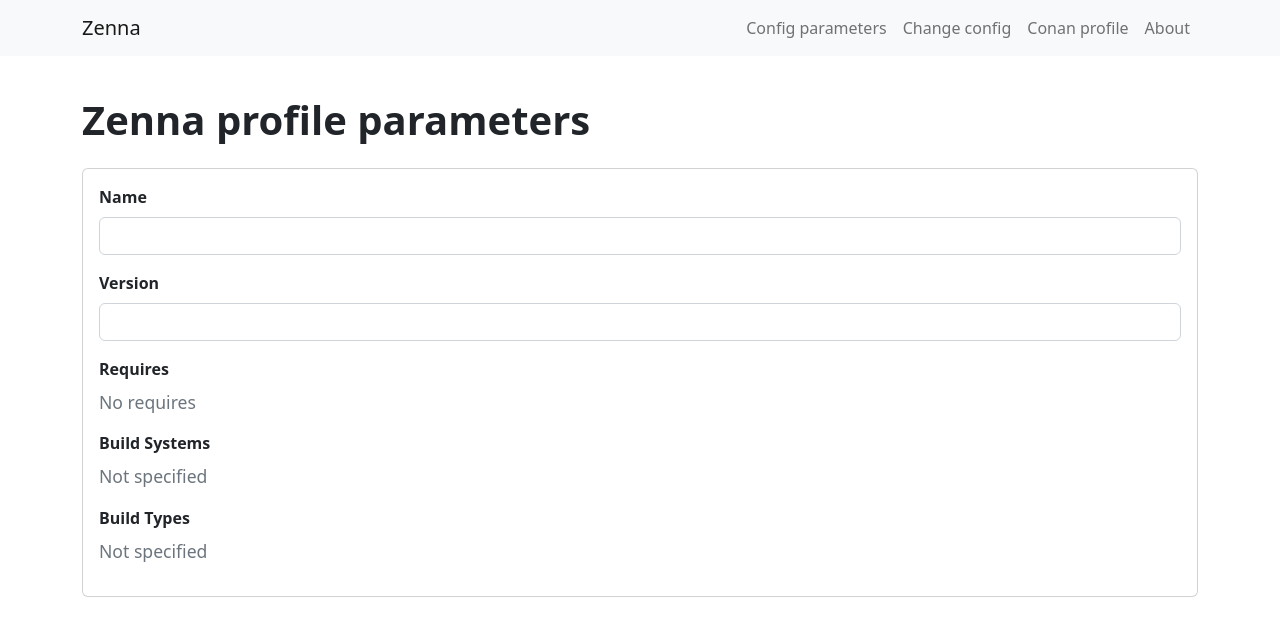
After one commit to Bob-Jacka/Zenna, a Flask app: template core/UI/templates/parameters_page.html in a window 1280 px wide. The commit adds this page. Shown: the top 636 px of the page. Run offline with Flask 3, Linux system fonts and the light colour scheme; the template is opened without the code that fills it, so the values that code supplies are empty; parts of the project's set-up code (start-up, migrations or seed data) failed here and were passed over.

Commit message:
Add change zenna profile, refactor

```diff
--- a/App.py
+++ b/App.py
@@ -35,6 +35,7 @@ if __name__ == '__main__':
         else:
             raise Exception(f'Unknown ui parameter - {cli_param}')
     else:
+        print('No valid flags to run in')
         print_help()
 
 print('Bye')  # be polite with user and say goodbye to him
--- a/Constants.py
+++ b/Constants.py
@@ -3,7 +3,7 @@ from enum import Enum
 from pathlib import Path
 from typing import Final
 
-UTIL_VERSIONS: Final[str] = '0.1.3'
+UTIL_VERSIONS: Final[str] = '0.2.3'
 
 STATIC_CONAN_NAME: Final[str] = 'conan'
 STATIC_Zenna_NAME: Final[str] = 'config'
--- a/core/UI/Frontend.py
+++ b/core/UI/Frontend.py
@@ -3,6 +3,7 @@ Zenna frontend
 """
 
 import abc
+from abc import ABC
 from os.path import exists
 
 from flask import (
@@ -19,6 +20,7 @@ from Constants import (
 )
 from core.BotLogger import BotLogger
 from core.UI.Backend import Backend
+from core.entities.profiles.Zenna_profile import Zenna_profile
 from core.util.Utiltilies import (
     str_user_input,
     int_user_input
@@ -27,13 +29,14 @@ from core.util.Wrappers import (
     log
 )
 
+_backend: Backend = Backend()  # Global backend object to interact with logic
 
-class IInterface:
+
+class IInterface(ABC):
     """
     Abstract interface class
     """
     _frontend_local_logger = BotLogger()  # local frontend logger
-    _backend: Backend = Backend()  # backend object to interact with logic
 
     @abc.abstractmethod
     def run_app(self):
@@ -48,32 +51,85 @@ class Web_interface(IInterface):
 
     @log
     def run_app(self):
+        _backend.check_zenna_file()
         self.__web_interface.run()
-        self._backend.check_zenna_file()
 
+    @staticmethod
     @__web_interface.route('/', methods=['GET'])
-    def home_page(self=None):
-        path_to_conan_file: str = OUTER_PATH + STATIC_ZENNA_FILE_NAME
-        if not exists(path_to_conan_file):
+    def home_page():
+        path_to_zenna_file: str = OUTER_PATH + STATIC_ZENNA_FILE_NAME
+        if not exists(path_to_zenna_file):
             return redirect(url_for('start_page'))
-        return render_template('home.html')
+        return render_template('home_page.html')
 
-    @__web_interface.route('/about', methods=['GET'])
-    def about_page(self=None):
-        return render_template('about.html')
+    @staticmethod
+    @__web_interface.route('/about_page', methods=['GET'])
+    def about_page():
+        return render_template('about_page.html')
 
-    @__web_interface.route('/start_page', methods=['GET'])
-    def start_page(self=None):
-        data = request.data
+    @staticmethod
+    @__web_interface.route('/start_page', methods=['GET', 'POST'])
+    def start_page():
+        if request.method == 'POST':
+            name = request.form.get('name')
+            version = request.form['version']
+            requires = request.form.getlist('requires[]')
+            build_systems = request.form.getlist('build_systems[]')
+            build_types = request.form.getlist('build_types[]')
+
+            new_profile = Zenna_profile()
+            new_profile.init_profile_with_data('', name, version, build_types, build_systems, requires)
+
+            zenna_profile_ptr = _backend.get_zenna_profile()
+            zenna_profile_ptr.swap(new_profile)  # swap existing profile with new
+            zenna_profile_ptr.save_profile()
+            return redirect(url_for('home_page'))
         return render_template('start_page.html')
 
-    @__web_interface.route('/parameters', methods=['GET'])
-    def see_parameters_page(self=None):
+    @staticmethod
+    @__web_interface.route('/parameters_page', methods=['GET'])
+    def see_parameters_page():
         """
-        Page with conan parameters
+        Page with zenna parameters
         :return: None
         """
-        return render_template('parameters.html')
+        zenna_profile = _backend.get_zenna_profile()
+        if zenna_profile is None:
+            return redirect(url_for('start_page'))
+        return render_template('parameters_page.html', parameters=zenna_profile)
+
+    @staticmethod
+    @__web_interface.route('/change_config_page', methods=['GET', 'POST'])
+    def change_config_page():
+        zenna_profile_ptr = _backend.get_zenna_profile()
+        if zenna_profile_ptr is None:
+            return redirect(url_for('start_page'))
+        if request.method == 'POST':
+            name = request.form.get('name')
+            version = request.form['version']
+            requires = request.form.getlist('requires[]')
+            build_systems = request.form.getlist('build_systems[]')
+            build_types = request.form.getlist('build_types[]')
+
+            new_profile = Zenna_profile()
+            new_profile.init_profile_with_data('', name, version, build_types, build_systems, requires)
+
+            zenna_profile_ptr = _backend.get_zenna_profile()
+            zenna_profile_ptr.swap(new_profile)
+            zenna_profile_ptr.save_profile()
+            return redirect(url_for('home_page'))
+        return render_template('change_config_page.html', parameters=zenna_profile_ptr)
+
+    @staticmethod
+    @__web_interface.route('/conan_profile_page', methods=['GET'])
+    def see_conan_profile_page():
+        """
+        Page for preview conan profile
+        """
+        zenna_profile_ptr = _backend.get_zenna_profile()
+        if zenna_profile_ptr is None:
+            return redirect(url_for('start_page'))
+        return render_template('conan_profile_page.html')
 
 
 class Console_interface(IInterface):
@@ -112,24 +168,25 @@ class Console_interface(IInterface):
                             break
                         else:
                             continue
-                    self._backend.add_dependencies(dep_name, dep_version)
+                    _backend.add_dependencies(dep_name, dep_version)
 
                 case 2:
                     self._frontend_local_logger.log('User choose remove dependency')
                     while True:
                         print('Write dependency name to remove:')
                         dep_to_rm = str_user_input(True)
-                        self._backend.remove_dependencies(dep_to_rm)
+                        _backend.remove_dependencies(dep_to_rm)
 
                 case 3:
                     self._frontend_local_logger.log('User choose update dependency')
-                    self._backend.update_dependencies()  # update conan state
+                    _backend.update_dependencies()  # update conan state
 
                 case 4:
-                    deps: dict = self._backend.get_dependencies()
+                    deps: dict = _backend.get_dependencies()
                     if len(deps) > 0:
                         for depend_name, dep_ver in deps.items():
-                            print(f'Dependency name: {depend_name} ', f'with version {dep_ver}' if dep_ver != '' else '')
+                            print(f'Dependency name: {depend_name} ',
+                                  f'with version {dep_ver}' if dep_ver != '' else '')
                     else:
                         print('No dependencies found in config')
 
@@ -138,7 +195,7 @@ class Console_interface(IInterface):
 
     @log
     def run_app(self):
-        self._backend.check_zenna_file()
+        _backend.check_zenna_file()
         while True:
             print()  # just new line symbol
             print('Choose action by its number:')
@@ -149,7 +206,7 @@ class Console_interface(IInterface):
             match user_choice:
                 case 0:
                     self._frontend_local_logger.log('User choose compile conan file')
-                    self._backend.compile_conan_file()
+                    _backend.compile_conan_file()
                 case 1:
                     self.dep_menu()
                 case 2:
--- a/core/UI/templates/about.html
+++ /dev/null
@@ -1,6 +0,0 @@
-{% extends 'base.html' %}
-{% block title %}About{% endblock %}
-
-{% block content %}
-
-{% endblock %}
--- a/core/UI/templates/actions.html
+++ b/core/UI/templates/about_page.html
@@ -1,8 +1,8 @@
 {% extends 'base.html' %}
-{% block title %}Actions{% endblock %}
+{% block title %}About{% endblock %}
 
 {% block content %}
 
-<h1>Actions page</h1>
+<h1>Zenna</h1>
 
 {% endblock %}
--- a/core/UI/templates/base.html
+++ b/core/UI/templates/base.html
@@ -24,11 +24,19 @@
              id="navbarNav">
             <ul class="navbar-nav">
                 <li class="nav-item">
-                    <a class="nav-link" href="/parameters">Все параметры</a>
+                    <a class="nav-link" href="/parameters_page">Config parameters</a>
                 </li>
 
                 <li class="nav-item">
-                    <a class="nav-link" href="/about">Об утилите</a>
+                    <a class="nav-link" href="/change_config_page">Change config</a>
+                </li>
+
+                <li class="nav-item">
+                    <a class="nav-link" href="/conan_profile_page">Conan profile</a>
+                </li>
+
+                <li class="nav-item">
+                    <a class="nav-link" href="/about_page">About</a>
                 </li>
             </ul>
         </div>
--- a/core/UI/templates/parameters.html
+++ /dev/null
@@ -1,6 +0,0 @@
-{% extends 'base.html' %}
-{% block title %}Conan parameters{% endblock %}
-
-{% block content %}
-
-{% endblock %}
--- /dev/null
+++ b/core/UI/templates/parameters_page.html
@@ -0,0 +1,68 @@
+{% extends 'base.html' %}
+{% block title %}Conan parameters{% endblock %}
+
+{% block content %}
+<h1>Zenna profile parameters</h1>
+
+<div class="card mt-4">
+    <div class="card-body">
+        <form>
+            <!-- Name -->
+            <div class="mb-3">
+                <label for="packageName" class="form-label fw-bold">Name</label>
+                <input type="text" class="form-control" id="packageName"
+                       value="{{ parameters.profile_name if parameters else '' }}" readonly>
+            </div>
+
+            <!-- Version -->
+            <div class="mb-3">
+                <label for="packageVersion" class="form-label fw-bold">Version</label>
+                <input type="text" class="form-control" id="packageVersion"
+                       value="{{ parameters.profile_version if parameters else '' }}" readonly>
+            </div>
+
+            <!-- Requires -->
+            <div class="mb-3">
+                <label class="form-label fw-bold">Requires</label>
+                {% if parameters and parameters.build_requires %}
+                <ul class="list-group">
+                    {% for req in parameters.build_requires %}
+                    <li class="list-group-item">{{ req }}</li>
+                    {% endfor %}
+                </ul>
+                {% else %}
+                <p class="text-muted">No requires</p>
+                {% endif %}
+            </div>
+
+            <!-- Build Systems -->
+            <div class="mb-3">
+                <label class="form-label fw-bold">Build Systems</label>
+                {% if parameters and parameters.build_systems %}
+                <ul class="list-group">
+                    {% for bs in parameters.build_systems %}
+                    <li class="list-group-item">{{ bs }}</li>
+                    {% endfor %}
+                </ul>
+                {% else %}
+                <p class="text-muted">Not specified</p>
+                {% endif %}
+            </div>
+
+            <!-- Build Types -->
+            <div class="mb-3">
+                <label class="form-label fw-bold">Build Types</label>
+                {% if parameters and parameters.build_types %}
+                <ul class="list-group">
+                    {% for bt in parameters.build_types %}
+                    <li class="list-group-item">{{ bt }}</li>
+                    {% endfor %}
+                </ul>
+                {% else %}
+                <p class="text-muted">Not specified</p>
+                {% endif %}
+            </div>
+        </form>
+    </div>
+</div>
+{% endblock %}
--- a/core/entities/profiles/Abstract_profile.py
+++ b/core/entities/profiles/Abstract_profile.py
@@ -11,8 +11,9 @@ class Abstract_profile(abc.ABC):
     def remove_dependency(self, dependency_name: str):
         pass
 
+    @staticmethod
     @abc.abstractmethod
-    def create_tmp_profile(self, build_type):
+    def create_tmp_profile(build_type):
         pass
 
     @abc.abstractmethod
```
Also changed, not shown: core/UI/Backend.py (+11 -3 lines), core/UI/LW.py (added, +48 -0 lines), core/UI/templates/change_config_page.html (added, +108 -0 lines), core/UI/templates/conan_profile_page.html (added, +8 -0 lines), core/UI/templates/start_page.html (+76 -10 lines), core/entities/profiles/Zenna_profile.py (+58 -28 lines), core/UI/templates/home_page.html (renamed from core/UI/templates/home.html).
